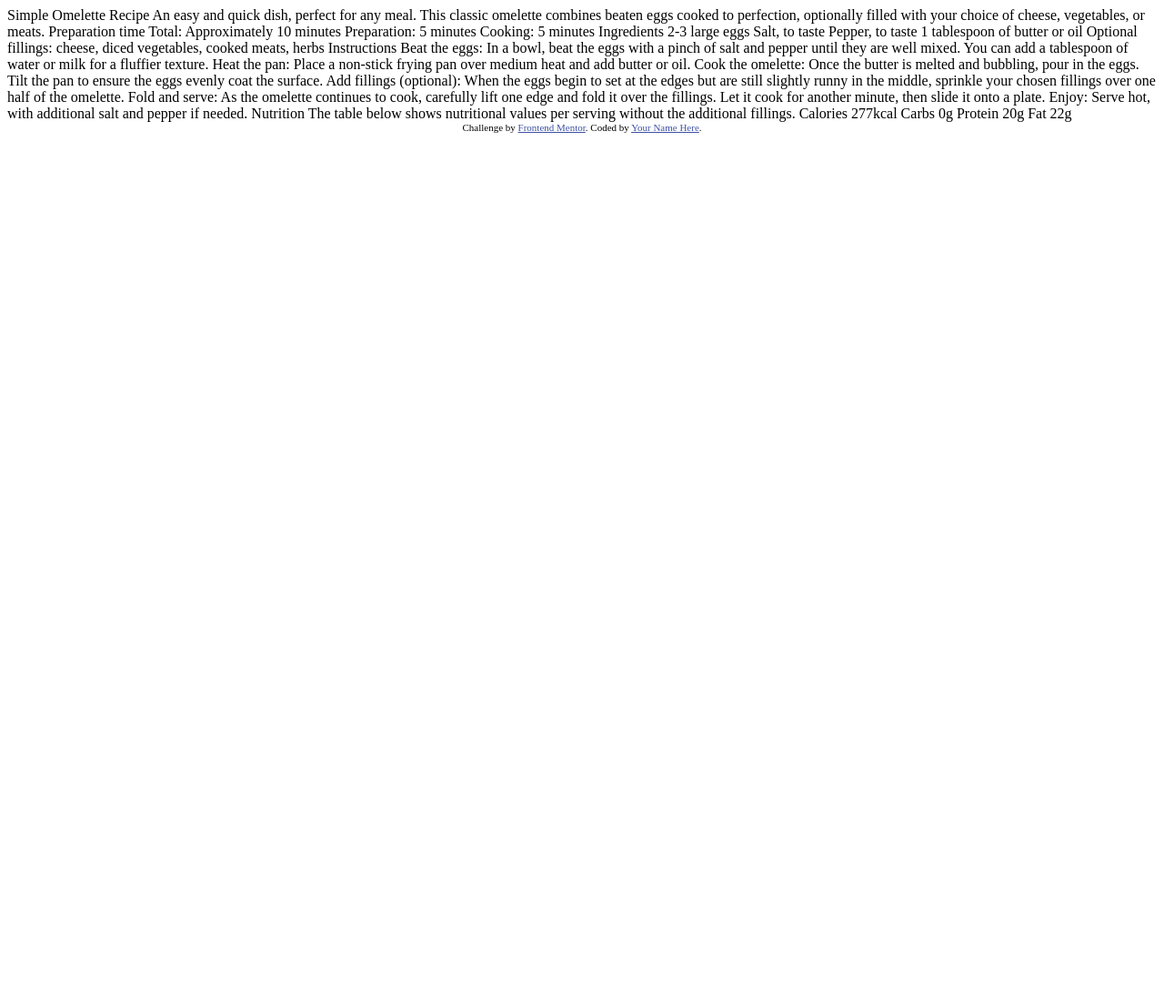
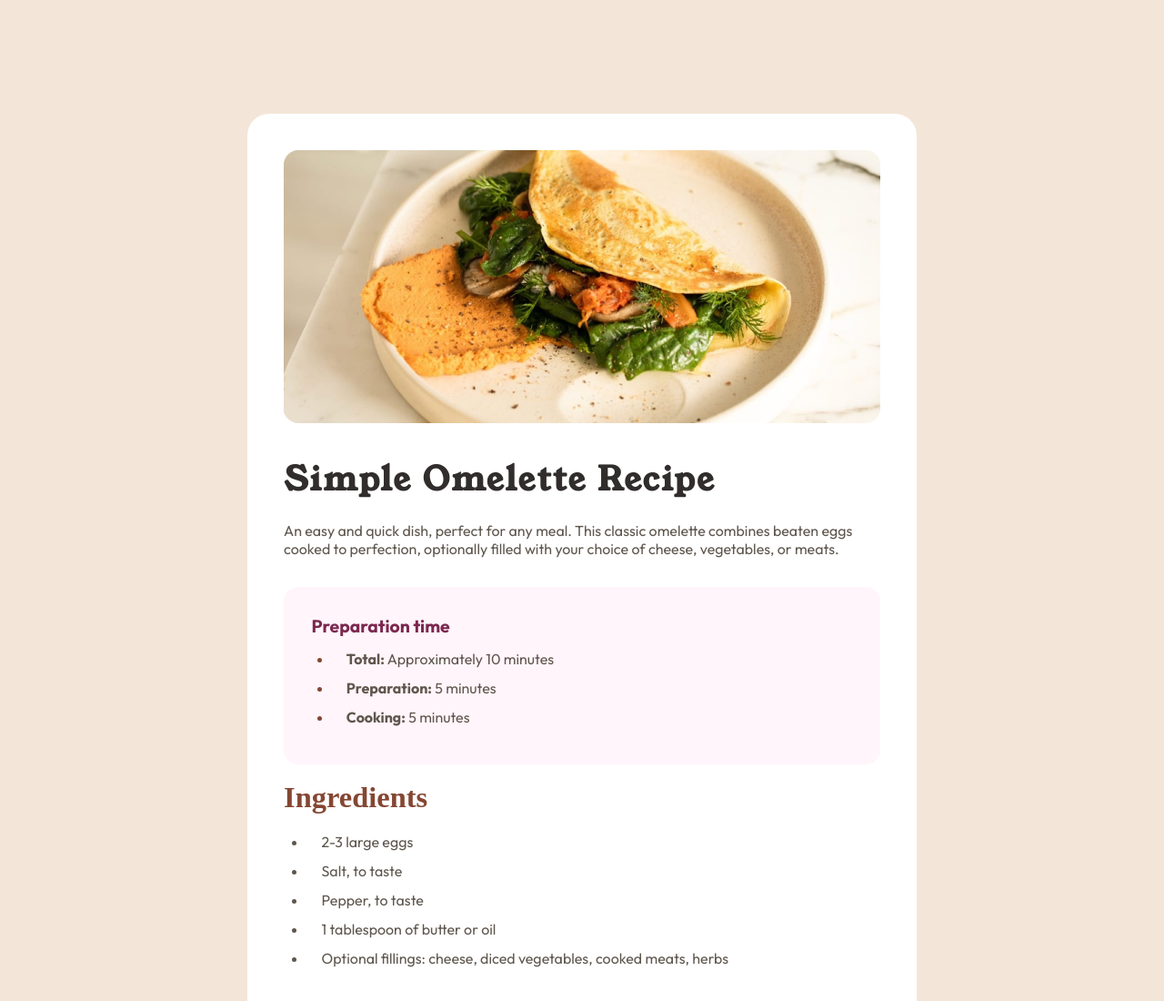
Before and after one commit to bitsbygui/recipe-page-main, a plain HTML site: page index.html in a window 1280 px wide. Shown: the top 1100 px of the page at 91% size. Before the commit the page ends 800 px from the top, so only its background shows below. Drawn offline with Linux system fonts and the light colour scheme.

Commit message:
Finalizando desafio

```diff
--- a/index.html
+++ b/index.html
@@ -2,76 +2,127 @@
 <html lang="en">
 <head>
   <meta charset="UTF-8">
-  <meta name="viewport" content="width=device-width, initial-scale=1.0"> <!-- displays site properly based on user's device -->
+  <meta name="viewport" content="width=device-width, initial-scale=1.0">
+
+  <link rel="stylesheet" href="style.css">
 
   <link rel="icon" type="image/png" sizes="32x32" href="./assets/images/favicon-32x32.png">
 
   <title>Frontend Mentor | Recipe page</title>
 
-  <!-- Feel free to remove these styles or customise in your own stylesheet 👍 -->
-  <style>
-    .attribution { font-size: 11px; text-align: center; }
-    .attribution a { color: hsl(228, 45%, 44%); }
-  </style>
 </head>
 <body>
 
-  Simple Omelette Recipe
+ <main>
+  <img src="assets/images/image-omelette.jpeg" alt="Image omelette">
 
-  An easy and quick dish, perfect for any meal. This classic omelette combines beaten eggs cooked
-  to perfection, optionally filled with your choice of cheese, vegetables, or meats.
+  <section class="content">
+    <section class="container">
+      <h1>Simple Omelette Recipe</h1>
+      <p>An easy and quick dish, perfect for any meal. This classic omelette combines beaten eggs cooked
+      to perfection, optionally filled with your choice of cheese, vegetables, or meats.</p>
+    </section>
 
-  Preparation time
+    <section class="container preparation">
+      <h3>Preparation time</h3>
+      <ul>
+        <li><strong>Total:</strong> Approximately 10 minutes</li>
+        <li><strong>Preparation:</strong> 5 minutes</li>
+        <li><strong>Cooking:</strong> 5 minutes</li>
+      </ul>
+    </section>
 
-  Total: Approximately 10 minutes
-  Preparation: 5 minutes
-  Cooking: 5 minutes
 
-  Ingredients
+    <section class=" container ingredients">
+      <h2>Ingredients</h2>
+      <ul>
+        <li>2-3 large eggs</li>
+        <li>Salt, to taste</li>
+        <li>Pepper, to taste</li>
+        <li>1 tablespoon of butter or oil</li>
+        <li>Optional fillings: cheese, diced vegetables, cooked meats, herbs</li>
+      </ul>
 
-  2-3 large eggs
-  Salt, to taste
-  Pepper, to taste
-  1 tablespoon of butter or oil
-  Optional fillings: cheese, diced vegetables, cooked meats, herbs
 
-  Instructions
 
-  Beat the eggs: In a bowl, beat the eggs with a pinch of salt and pepper until they are well mixed.
-  You can add a tablespoon of water or milk for a fluffier texture.
+    </section>
 
-  Heat the pan: Place a non-stick frying pan over medium heat and add butter or oil.
+    <section class="container instructions">
+      <h2>Instructions</h2>
 
-  Cook the omelette: Once the butter is melted and bubbling, pour in the eggs. Tilt the pan to ensure
-  the eggs evenly coat the surface.
+      <ol>
+        <li>
+          <strong>Beat the eggs:</strong> In a bowl, beat the eggs with a pinch of salt and pepper until they are well mixed.
+          You can add a tablespoon of water or milk for a fluffier texture.
+        </li>
+        <li><strong>Heat the pan:</strong> Place a non-stick frying pan over medium heat and add butter or oil.</li>
+        <li>
+          <strong>Cook the omelette:</strong> Once the butter is melted and bubbling, pour in the eggs. Tilt the pan to ensure
+          the eggs evenly coat the surface.
+        </li>
+        <li>
 
-  Add fillings (optional): When the eggs begin to set at the edges but are still slightly runny in the
-  middle, sprinkle your chosen fillings over one half of the omelette.
+            <strong>Add fillings (optional):</strong> When the eggs begin to set at the edges but are still slightly runny in the
+            middle, sprinkle your chosen fillings over one half of the omelette.
+                    </li>
+                    <li>
+            <strong>Fold and serve:</strong>
+           As the omelette continues to cook, carefully lift one edge and fold it over the
+          fillings. Let it cook for another minute, then slide it onto a plate.
+        </li>
+        <li><strong>Enjoy:</strong> Serve hot, with additional salt and pepper if needed.</li>
+      </ol>
+    </section>
 
-  Fold and serve: As the omelette continues to cook, carefully lift one edge and fold it over the
-  fillings. Let it cook for another minute, then slide it onto a plate.
+    <section class="container nutrition">
 
-  Enjoy: Serve hot, with additional salt and pepper if needed.
+    <h2>Nutrition</h2>
 
-  Nutrition
+    <p>The table below shows nutritional values per serving without the additional fillings.</p>
 
-  The table below shows nutritional values per serving without the additional fillings.
+    <table>
+      <tr>
+        <td>Calories</td>
+        <td>277kcal</td>
+      </tr>
 
-  Calories
-  277kcal
+      <tr>
+        <td>Carbs</td>
+        <td>0g</td>
+      </tr>
+      <tr>
+        <td>Protein</td>
+        <td>20g</td>
+      </tr>
+      <tr>
+        <td>Fat</td>
+        <td>22g</td>
+      </tr>
+    </table>
 
-  Carbs
-  0g
+    </section>
 
-  Protein
-  20g
+  </section>
 
-  Fat
-  22g
 
-  <div class="attribution">
-    Challenge by <a href="https://www.frontendmentor.io?ref=challenge" target="_blank">Frontend Mentor</a>.
-    Coded by <a href="#">Your Name Here</a>.
-  </div>
+
+
+
+
+
+  </main>
+
+
+
+
+
+
+
+
+
+
+
+
+
 </body>
 </html>
--- /dev/null
+++ b/style.css
@@ -0,0 +1,208 @@
+
+@import url('https://fonts.googleapis.com/css2?family=Outfit:wght@100..900&family=Young+Serif&display=swap');
+
+*{
+    margin: 0;
+    padding: 0;
+    outline: 0;
+    box-sizing: border-box;
+}
+
+:root {
+    --nutmeg: hsl(14, 45%, 36%);
+    --dark-raspberry: hsl(332, 51%, 32%);
+    --white: hsl(0, 0%, 100%);
+    --rose-white: hsl(330, 100%, 98%);
+    --eggshell: hsl(30, 54%, 90%);
+    --light-grey: hsl(30, 18%, 87%);
+    --wenge-brown: hsl(30, 10%, 34%);
+    --dark-charcoal: hsl(24, 5%, 18%);
+    --young-serif: "Young-Serif";
+    --outfit: "Outfit";
+}
+
+:where(ul,ol) li{
+    font-family: var(--outfit);
+    font-size: 1rem;
+    line-height: 1.5;
+    padding-left: 1.5rem;
+    color: var(--wenge-brown);
+}
+
+:where(.ingredients, .instructions){
+    border-bottom: 1px solid var(--light-grey);
+}
+
+body{
+    width: 100%;
+    background-color: var(--eggshell);
+    font-size: 16px;
+    display: flex;
+    justify-content: center;
+
+    padding-top: 7.813rem;
+    padding-bottom: 7.813rem;
+}
+
+main{
+    background-color: var(--white);
+    border-radius: 1.5rem;
+    width: 46rem;
+    padding: 2.5rem;
+}
+
+main img{
+    width: 100%;
+    border-radius: 1rem;
+}
+
+.container{
+    padding-top: 2rem;
+    padding-bottom: 2rem;
+}
+
+.container h1{
+    font-family: "Young Serif", sans-serif;
+    font-size: 2.26rem;
+    letter-spacing: 0.140rem;
+    color: var(--dark-charcoal);
+    margin-bottom: 1.3rem;
+}
+
+.container p{
+    font-family: "Outfit", sans-serif;
+    color: var(--wenge-brown);
+}
+
+.preparation{
+    background-color: hsl(330, 100%, 98%);
+    border-radius: 1rem;
+    padding-left: 1.9rem;
+    padding-top: 1.8rem;
+}
+
+.preparation h3{
+    font-family: "Outfit", sans-serif;
+    color: hsl(332, 51%, 32%);
+    font-size: 1.21rem;
+    line-height: 1.5;
+    margin-bottom: 0.556rem;
+}
+
+.preparation ul{
+    margin-left: 1rem;
+    list-style-type: disc;
+    padding-left: 0.5rem;
+}
+
+.preparation li{
+    margin-bottom: 0.5rem;
+    padding-left: 0.9rem;
+
+}
+
+.preparation li::marker{
+    color: var(--nutmeg);
+
+}
+
+.ingredients{
+    padding-top: 0.8rem;
+}
+.ingredients h2{
+    font-family: var(--young-serif);
+    color: var(--nutmeg);
+    font-size: 2.03rem;
+    line-height: 1.5;
+    margin-bottom: 0.5rem;
+    font-weight: bold;
+}
+
+.ingredients ul{
+    margin-left: 1.5rem;
+    list-style-type: disc;
+    padding-left: 0.1rem;
+}
+
+.ingredients li{
+    line-height: 2;
+    padding-left: 1rem;
+}
+
+.instructions{
+    padding-top: 1rem;
+}
+.instructions h2{
+    color: var(--nutmeg);
+    font-size: 2.09rem;
+    line-height: 1.5;
+    margin-bottom: 0.8rem;
+    font-weight: bold;
+}
+
+.instructions ol{
+    margin-left: 1.5rem;
+
+
+}
+
+.instructions li{
+    line-height: 1.5;
+    padding-left: 1rem;
+    margin-bottom: 0.5rem;
+
+}
+
+.instructions li::marker{
+    color: var(--nutmeg);
+    font-weight: bold;
+
+}
+
+.nutrition{
+    padding-top: 1rem;
+}
+
+.nutrition h2{
+    color: var(--nutmeg);
+    font-size: 2.09rem;
+    line-height: 1.5;
+    margin-bottom: 0.8rem;
+    font-weight: bold;
+}
+
+table{
+    width: 100%;
+    font-family: var(--outfit);
+    padding-top: 0.5rem;
+}
+
+table tr{
+    font-size: 1rem;
+    line-height: 1;
+    font-size: 1rem;
+}
+
+table tr td:first-child{
+    color: var(--wenge-brown);
+}
+
+table tr td:last-child{
+    color: var(--nutmeg);
+    font-weight: bold;
+}
+
+tr:not(:last-child) td{
+    border-bottom: 1px solid var(--light-grey);
+
+}
+
+tr td:first-child{
+    padding: 1rem 2rem;
+
+}
+
+tr td:last-child{
+    padding: 1rem 3.5rem;
+
+}
```
Also changed, not shown: assets/images/screenshot.png (added), 3 other files.
